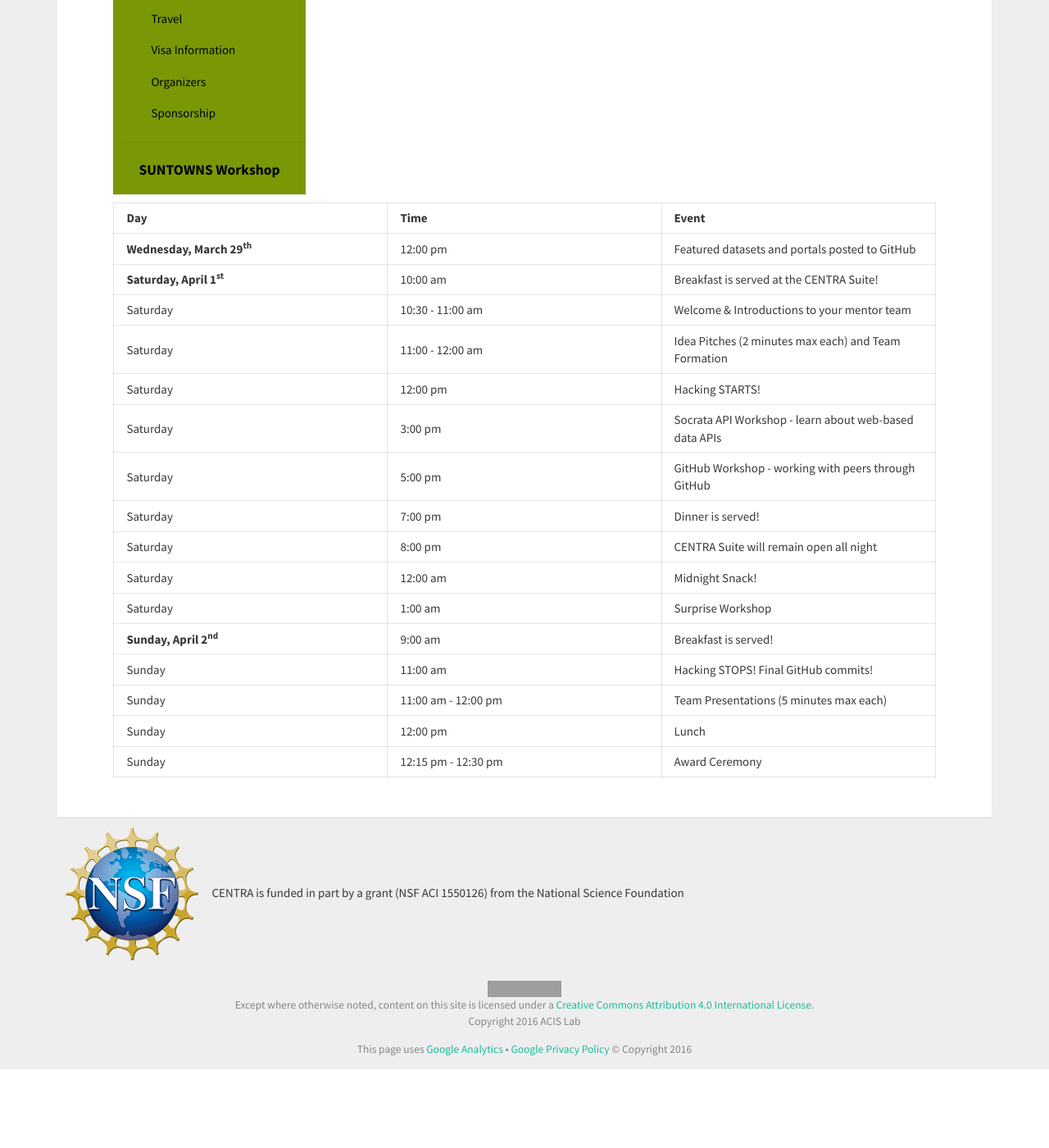
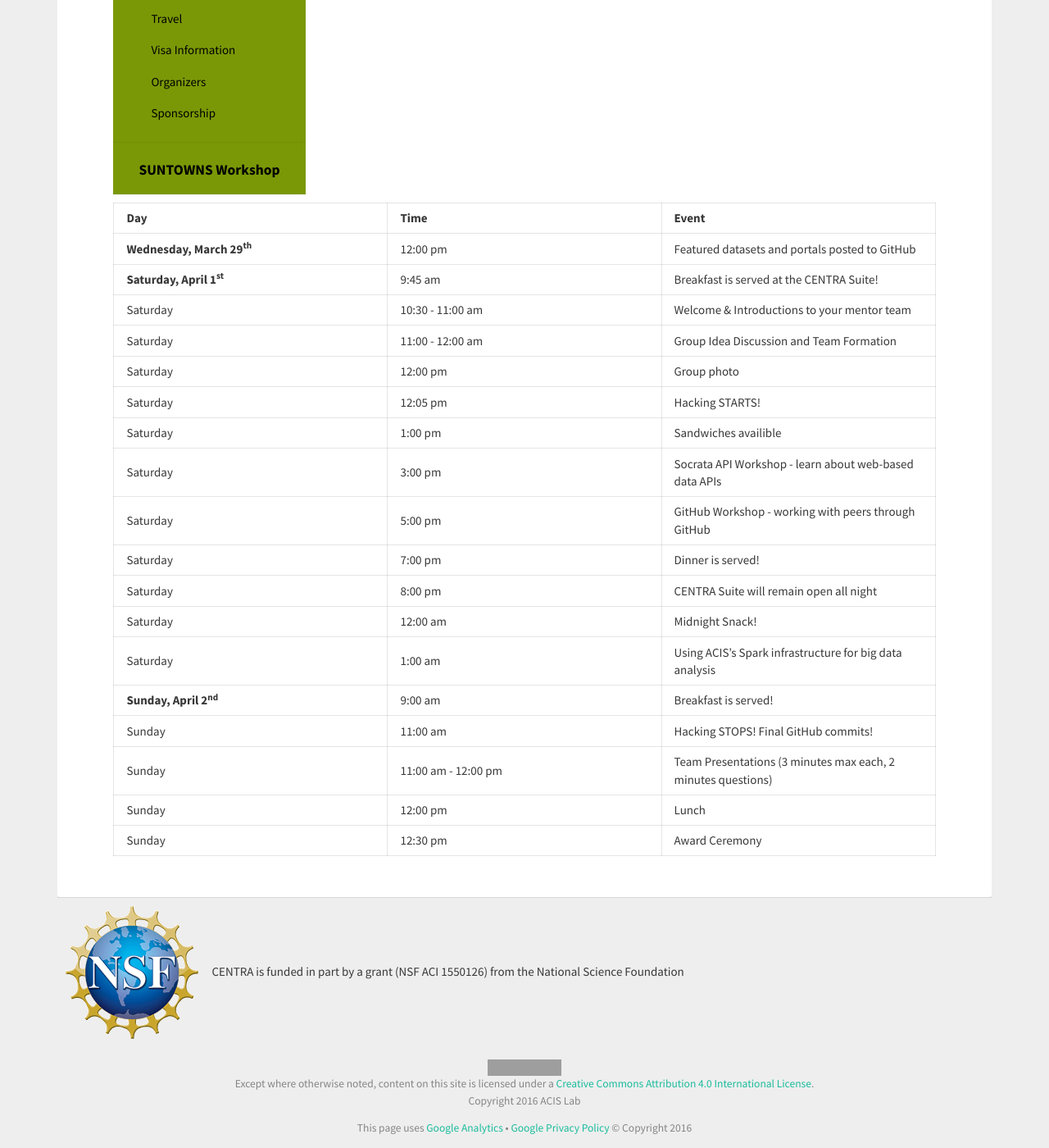
Before and after one commit to hmchou56/centra8, a Jekyll site: the page built from hackathon2017/program.md, in a window 1280 px wide and 1400 px high, scrolled down 808 px. Shown: the whole window at 82% size. Built offline with Jekyll 4.4.1, drawn with Linux system fonts in a browser that asks for light colours; nearby versions of some CDN libraries; before the commit the page ends 2112 px from its top, so only the background shows below that; grey boxes are pictures that could not be loaded.

Commit message:
Update program.md

```diff
--- a/hackathon2017/program.md
+++ b/hackathon2017/program.md
@@ -28,18 +28,20 @@ Detailed schedule:
 | Day | Time | Event |
 |---|---|---|
 | **Wednesday, March 29<sup>th</sup>** | 12:00 pm | Featured datasets and portals posted to GitHub |
-| **Saturday, April 1<sup>st</sup>** | 10:00 am | Breakfast is served at the CENTRA Suite! |
+| **Saturday, April 1<sup>st</sup>** | 9:45 am | Breakfast is served at the CENTRA Suite! |
 | Saturday | 10:30 - 11:00 am | Welcome & Introductions to your mentor team |
-| Saturday | 11:00 - 12:00 am | Idea Pitches (2 minutes max each) and Team Formation |
-| Saturday | 12:00 pm | Hacking STARTS! |
+| Saturday | 11:00 - 12:00 am | Group Idea Discussion and Team Formation |
+| Saturday | 12:00 pm | Group photo |
+| Saturday | 12:05 pm | Hacking STARTS! |
+| Saturday | 1:00 pm | Sandwiches availible |
 | Saturday | 3:00 pm | Socrata API Workshop - learn about web-based data APIs |
 | Saturday | 5:00 pm | GitHub Workshop - working with peers through GitHub |
 | Saturday | 7:00 pm | Dinner is served! |
 | Saturday | 8:00 pm | CENTRA Suite will remain open all night |
 | Saturday | 12:00 am | Midnight Snack! |
-| Saturday | 1:00 am | Surprise Workshop |
+| Saturday | 1:00 am | Using ACIS's Spark infrastructure for big data analysis |
 | **Sunday, April 2<sup>nd</sup>** | 9:00 am | Breakfast is served! |
 | Sunday | 11:00 am | Hacking STOPS! Final GitHub commits! |
-| Sunday | 11:00 am - 12:00 pm | Team Presentations (5 minutes max each) |
+| Sunday | 11:00 am - 12:00 pm | Team Presentations (3 minutes max each, 2 minutes questions) |
 | Sunday | 12:00 pm | Lunch |
-| Sunday | 12:15 pm - 12:30 pm | Award Ceremony |
+| Sunday | 12:30 pm | Award Ceremony |
```
